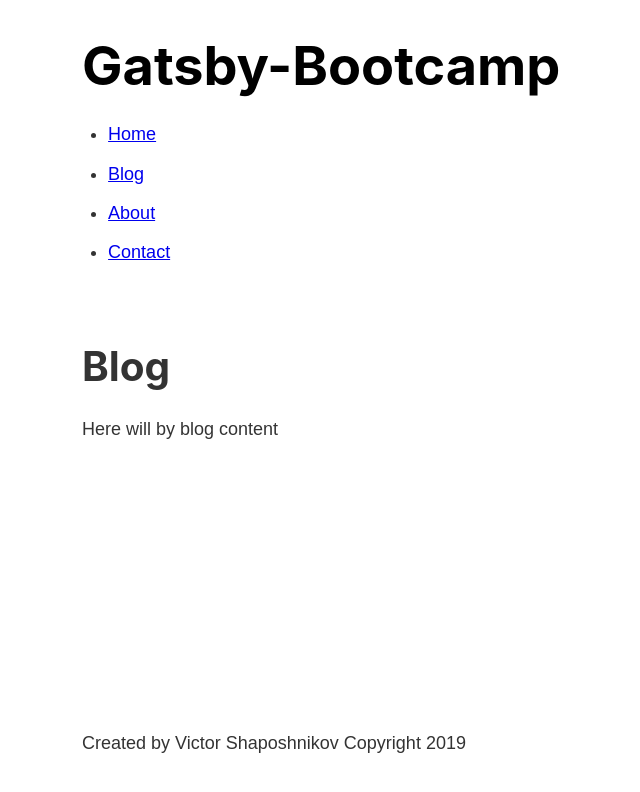
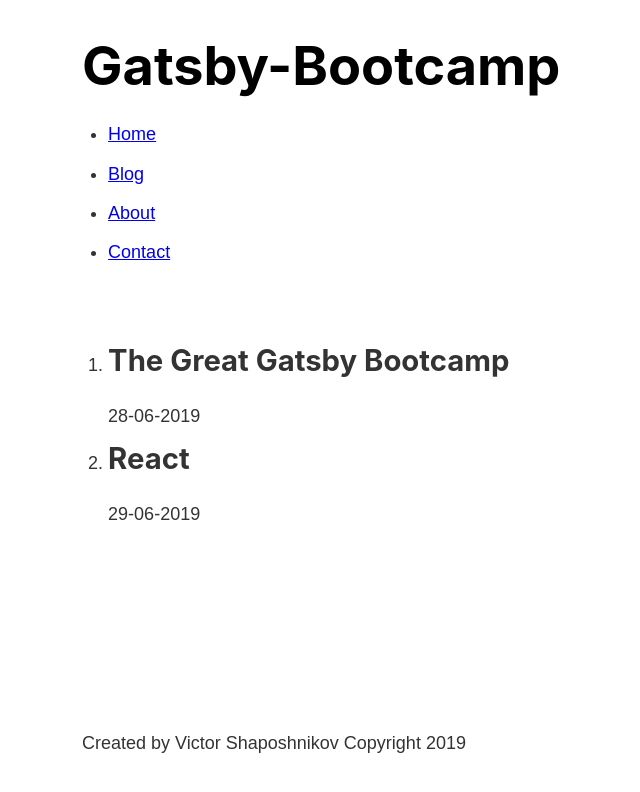
Before and after one commit to victor-sha/gatsby-bootcamp, a Gatsby site: page /blog in a window 1280 px wide. Shown: the whole page, without its empty margins (201-841 px from the left). Built offline with nearby package versions, Linux system fonts and the light colour scheme; Gatsby itself is replaced by a stand-in of ours.

Commit message:
read markdown posts from filesystem

```diff
--- a/gatsby-config.js
+++ b/gatsby-config.js
@@ -10,6 +10,14 @@ module.exports = {
     author: 'Victor Shaposhnikov'
   },
   plugins: [
-    'gatsby-plugin-sass'
+    'gatsby-plugin-sass',
+    {
+      resolve: 'gatsby-source-filesystem',
+      options: {
+        name: 'src',
+        path: `${__dirname}/src`
+      }
+    },
+    'gatsby-transformer-remark'
   ]
 }
--- a/package.json
+++ b/package.json
@@ -16,6 +16,7 @@
     "gatsby": "^2.4.3",
     "gatsby-plugin-sass": "^2.0.11",
     "gatsby-source-filesystem": "^2.1.1",
+    "gatsby-transformer-remark": "^2.5.0",
     "node-sass": "^4.12.0",
     "react": "^16.8.6",
     "react-dom": "^16.8.6"
--- a/src/pages/blog.js
+++ b/src/pages/blog.js
@@ -1,11 +1,41 @@
 import React from 'react'
+import { graphql, useStaticQuery } from 'gatsby'
 import Layout from '../components/layout';
+
+const BlogsList = () => {
+  const data = useStaticQuery(graphql`
+  query {
+    allMarkdownRemark {
+      edges{
+        node{
+           frontmatter{
+            title,
+            date
+          }
+        }
+      }
+    }
+  }
+  `)
+
+  return data.allMarkdownRemark.edges
+    .map(({node: {frontmatter}}) => {
+      return (
+        <li key={frontmatter.title}>
+          <h2>{frontmatter.title}</h2>
+          <p>{frontmatter.date}</p>
+        </li>
+      )
+    })
+}
+
 
 const BlogPage = () => {
   return (
     <Layout>
-      <h1>Blog</h1>
-      <p>Here will by blog content</p>
+      <ol>
+        <BlogsList/>
+      </ol>
     </Layout>
   )
 }
--- /dev/null
+++ b/src/posts/gatsby.md
@@ -0,0 +1,12 @@
+---
+title: "The Great Gatsby Bootcamp"
+date: "28-06-2019"
+---
+
+I just started Gatsby Bootcamp!
+
+## Topics Covered
+
+1. Gatsby
+2. GrapQL
+3. React
--- /dev/null
+++ b/src/posts/react.md
@@ -0,0 +1,6 @@
+---
+title: "React"
+date: "29-06-2019"
+---
+
+In this post you'll learn React.
```
Also changed, not shown: 1 other file.
